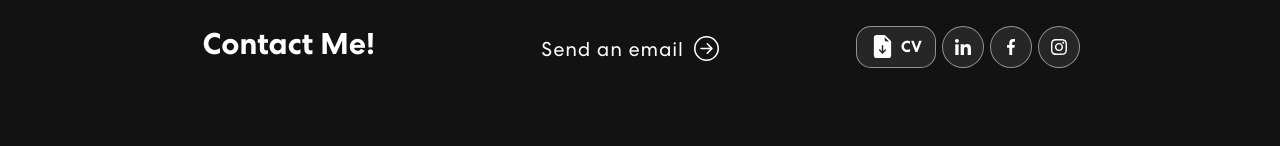
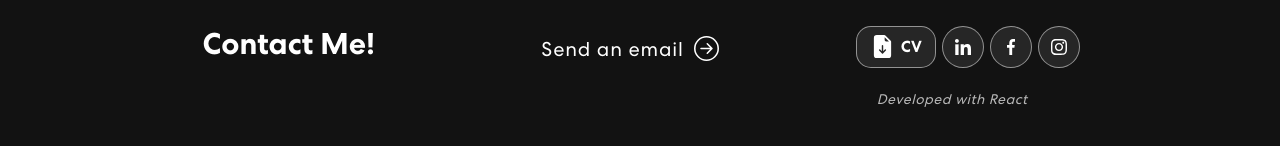
Before and after one commit to TJaimes/professional-portfolio, a React (Create React App) app: page / in a window 1280 px wide. Shown: the part 3351-3497 px from the top of the page. Before the commit the page ends 3471 px from the top, so only its background shows below. Built offline with nearby package versions, Linux system fonts and the light colour scheme.

Commit message:
Modificacion: linea nueva

```diff
--- a/src/components/Footer.js
+++ b/src/components/Footer.js
@@ -58,6 +58,9 @@ export const Footer = () => {
                         </div>
                     </Col>
             </Row>
+            <Row>
+                <p>Developed with React</p>
+            </Row>
         </footer>
     )
 }
```
